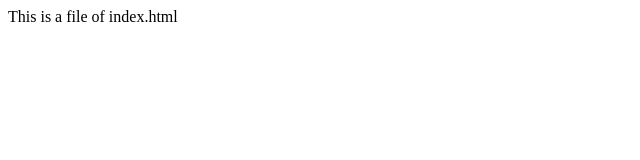
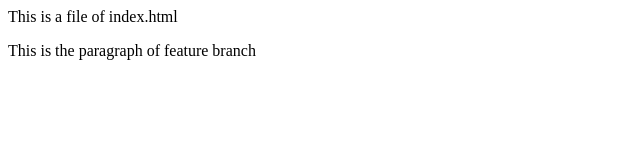
Before and after one commit to shakti-kushwah/Local_Repository, a plain HTML site: page Local_Repository/index.html in a window 1280 px wide. Shown: the whole page, without its empty margins (0-640 px from the left). Drawn offline with Linux system fonts and the light colour scheme.

Commit message:
Add new Feature

```diff
--- a/Local_Repository/index.html
+++ b/Local_Repository/index.html
@@ -1 +1,2 @@
 <p> This is a file of index.html </p>
+<p> This is the paragraph of feature branch </p>
```
